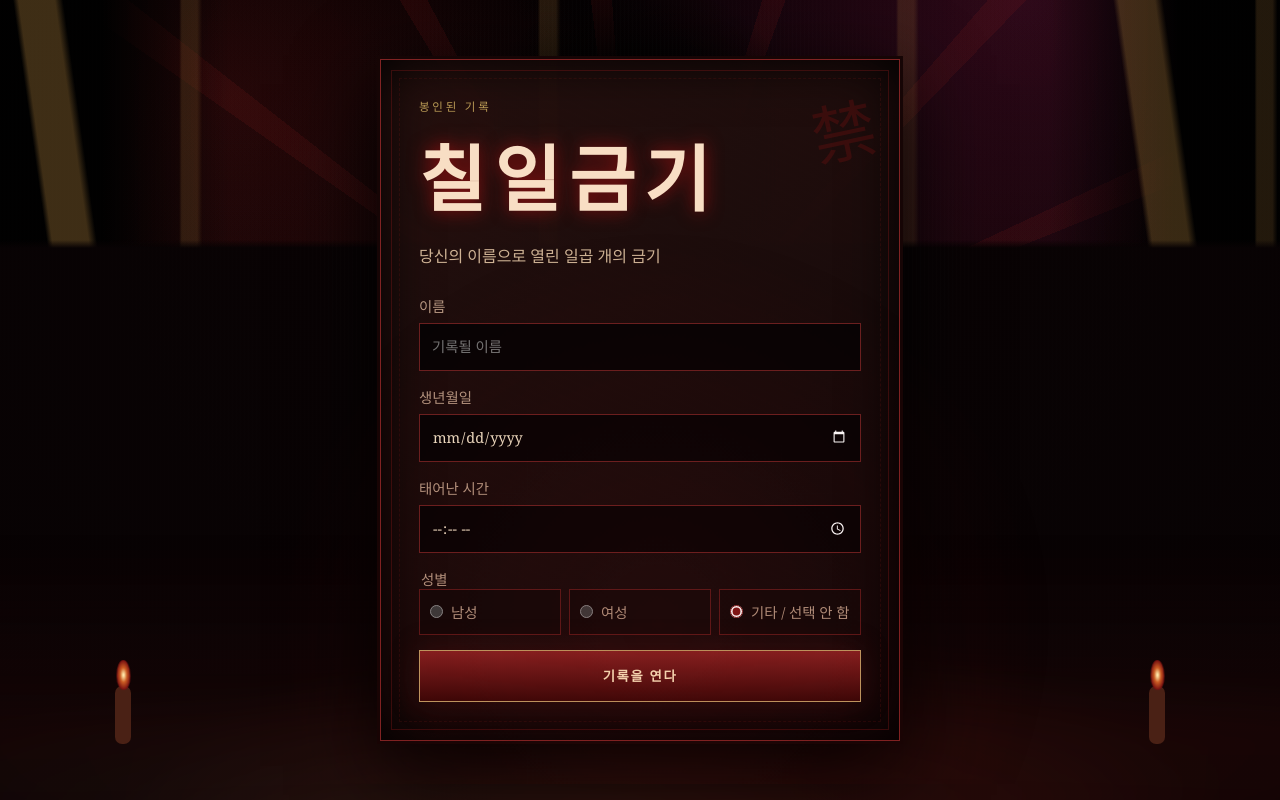
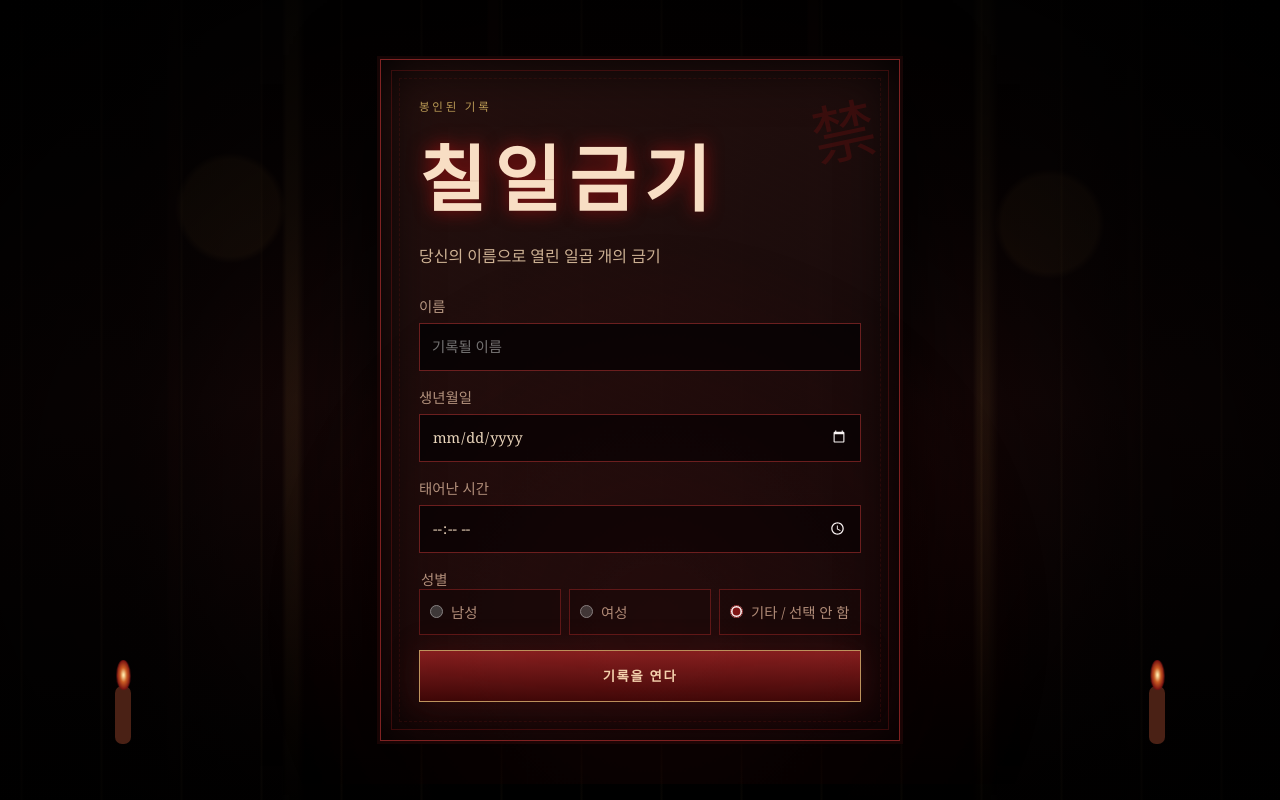
Before and after one commit to alialialicee/ali_77gi, a React (Vite) app: page / in a window 1280 px wide. Built offline with nearby package versions, Linux system fonts and the light colour scheme.

Commit message:
feat: add occult scene backgrounds and result title wrap

```diff
--- a/src/components/ResultScreen.tsx
+++ b/src/components/ResultScreen.tsx
@@ -14,8 +14,11 @@ export default function ResultScreen({ result, onReset }: Props) {
         </div>
         <header className="result-hero">
           <p className="eyebrow">봉인된 칠일금기 기록</p>
-          <h1 id="result-title">이레의 금기 기록</h1>
-          <p className="result-owner">{result.title}</p>
+          <h1 id="result-title" aria-label={result.title}>
+            <span className="result-title__name">{result.ownerName}님,</span>
+            <span className="result-title__omen">피해야 할 일곱 날의 예지</span>
+          </h1>
+          <p className="result-owner">봉인된 금기 문서가 이름을 기억했습니다.</p>
           <p className="summary">{result.summary}</p>
         </header>
 
--- a/src/styles.css
+++ b/src/styles.css
@@ -7,7 +7,16 @@ body:after{content:"";position:fixed;inset:0;pointer-events:none;background:radi
 .app-shell:before,.app-shell:after{content:"";position:fixed;pointer-events:none}
 .app-shell:before{inset:0;z-index:-4;background:linear-gradient(180deg,transparent 0 30%,#070203 31% 100%),radial-gradient(ellipse at 50% 34%,#050202 0 8%,#0000 9% 100%),linear-gradient(82deg,transparent 0 9%,#b8873f55 9.4% 12%,transparent 12.6% 88%,#b8873f4d 88.4% 91%,transparent 91.6%),repeating-linear-gradient(90deg,transparent 0 14%,#a8783933 14.2% 15.4%,transparent 15.8% 28%);clip-path:polygon(0 0,100% 0,100% 100%,0 100%)}
 .app-shell:after{left:-10%;right:-10%;bottom:-12%;height:42svh;z-index:-2;background:radial-gradient(ellipse at 50% 100%,#c94b3338,transparent 54%),radial-gradient(ellipse at 28% 85%,#f0d0a014,transparent 34%),radial-gradient(ellipse at 72% 78%,#b62e241c,transparent 38%),linear-gradient(0deg,#090303 0%,#2b0a0a8a 42%,transparent 100%);filter:blur(10px);animation:smoke 10s ease-in-out infinite}
-.screen{position:relative;min-height:100svh;padding:24px 16px;display:grid;place-items:center}
+.screen{position:relative;isolation:isolate;min-height:100svh;padding:24px 16px;display:grid;place-items:center;overflow:hidden}
+.screen:before,.screen:after{content:"";position:absolute;inset:0;pointer-events:none}
+.screen:before{z-index:-3;background:#050203}
+.screen:after{z-index:-2;background:radial-gradient(ellipse at 50% 38%,#0000 0 28%,#050203b8 66%,#000 100%),linear-gradient(180deg,#0009,#07020366 42%,#000d),repeating-linear-gradient(0deg,#0000 0 6px,#0004 7px);mix-blend-mode:normal}
+.intro-screen:before{background:radial-gradient(ellipse at 50% 58%,#b3372526,transparent 34%),radial-gradient(ellipse at 50% 88%,#050203 0 24%,transparent 25%),linear-gradient(90deg,#080303 0 10%,transparent 18% 82%,#080303 90% 100%),radial-gradient(circle at 50% 36%,#1c0909 0 11%,#0000 12%),linear-gradient(90deg,transparent 0 22%,#b7894640 22.4% 23.2%,transparent 23.8% 76%,#b7894638 76.4% 77.2%,transparent 78%),repeating-linear-gradient(90deg,#120707 0 13%,#2a0e0c 13.2% 13.9%,#120707 14.1% 25%),repeating-linear-gradient(0deg,#0000 0 52px,#8d171721 53px 54px),linear-gradient(180deg,#130607,#070203 68%)}
+.intro-screen:after{background:radial-gradient(ellipse at 50% 62%,#0000 0 24%,#0009 56%,#000 100%),radial-gradient(circle at 18% 26%,#a8743528 0 4%,transparent 4.6%),radial-gradient(circle at 82% 28%,#a8743522 0 4%,transparent 4.6%),repeating-linear-gradient(90deg,transparent 0 20px,#d4a15b12 21px 22px,transparent 23px 80px),linear-gradient(180deg,#0008,#24090966 50%,#000d)}
+.loading-screen:before{background:radial-gradient(ellipse at 50% 74%,#b3222438,transparent 38%),radial-gradient(circle at 50% 57%,transparent 0 102px,#9d20205c 104px 106px,transparent 108px 150px,#be8c4640 151px 153px,transparent 155px),radial-gradient(ellipse at 50% 34%,#020101 0 12%,transparent 13%),linear-gradient(82deg,transparent 0 36%,#080303 36.5% 42%,transparent 42.5% 58%,#080303 58.5% 64%,transparent 64.5%),radial-gradient(circle at 22% 66%,#d7a35b24 0 3%,transparent 4%),radial-gradient(circle at 78% 66%,#d7a35b24 0 3%,transparent 4%),linear-gradient(180deg,#080203,#210708 56%,#050203)}
+.loading-screen:after{background:radial-gradient(ellipse at 50% 52%,#0000 0 20%,#2a050899 46%,#000 100%),radial-gradient(ellipse at 50% 72%,#b21f1f38,transparent 42%),repeating-conic-gradient(from 12deg at 50% 58%,#9f1e1e22 0 4deg,transparent 4deg 22deg),linear-gradient(180deg,#000a,#0003 45%,#000e)}
+.result-screen:before{background:radial-gradient(ellipse at 50% 62%,#8a17172e,transparent 36%),radial-gradient(circle at 50% 42%,transparent 0 86px,#71151555 88px 90px,transparent 92px 132px,#b88a4638 134px 135px,transparent 137px),linear-gradient(90deg,#050202 0 12%,transparent 22% 78%,#050202 88%),repeating-linear-gradient(90deg,#140706 0 16%,#3a120d 16.2% 17.2%,#140706 17.5% 31%),repeating-linear-gradient(0deg,#0000 0 44px,#9f24242b 45px 46px),radial-gradient(ellipse at 50% 92%,#0b0303 0 24%,transparent 25%),linear-gradient(180deg,#160706,#070203 72%)}
+.result-screen:after{background:radial-gradient(ellipse at 50% 36%,#0000 0 22%,#0008 58%,#000 100%),radial-gradient(circle at 50% 48%,#8f1d1d22,transparent 25%),linear-gradient(120deg,transparent 0 44%,#b46f3814 45% 47%,transparent 48%),linear-gradient(180deg,#000b,#1606064d 48%,#000e)}
 .reveal{animation:reveal .7s ease both}
 .paper-card{position:relative;width:min(100%,520px);padding:28px 20px;border:1px solid #802323;background:linear-gradient(145deg,#27110fee,#120809f6),repeating-linear-gradient(25deg,#ffffff06 0 2px,transparent 2px 9px);box-shadow:0 0 0 3px #160505,0 25px 80px #000,inset 0 0 55px #000;overflow:hidden}
 .paper-card:before,.paper-card:after{content:"";position:absolute;inset:10px;border:1px solid #7a171766;pointer-events:none}
@@ -59,7 +68,8 @@ fieldset{border:0;padding:0;margin:0}
 .result-document:after{inset:15px;border-color:#b8955450;background:radial-gradient(circle at 50% 45%,transparent 0 76px,#7e17172f 77px 79px,transparent 80px 112px,#b8955426 113px 114px,transparent 115px),linear-gradient(120deg,transparent 0 46%,#b65d2f12 47% 49%,transparent 50%);border-style:dashed}
 .document-seal{position:absolute;right:18px;top:18px;width:72px;height:72px;display:grid;place-items:center;border:1px solid #8f201c69;border-radius:50%;color:#7a1717a8;font-size:2.4rem;text-shadow:0 0 14px #8b1717;transform:rotate(-13deg);box-shadow:inset 0 0 24px #2d0404,0 0 34px #7e171733;pointer-events:none}
 .result-hero{position:relative;z-index:1;padding:4px 4px 0}
-.result-document h1{max-width:11em;font-size:clamp(1.55rem,5.8vw,2.45rem);line-height:1.1;margin-bottom:0;letter-spacing:.035em;text-shadow:0 0 10px #8b1010,0 1px 0 #000}
+.result-document h1{max-width:13em;font-size:clamp(1.7rem,5.8vw,2.4rem);line-height:1.14;margin:0 auto 0 0;letter-spacing:.02em;text-shadow:0 0 10px #8b1010,0 1px 0 #000;word-break:keep-all;overflow-wrap:normal;text-wrap:balance}
+.result-title__name,.result-title__omen{display:block}.result-title__omen{white-space:normal}
 .result-owner{margin:7px 0 0;color:#b99662;font-size:.82rem;letter-spacing:.08em}
 .result-document .summary{max-width:42rem;margin:7px 0 0;font-size:clamp(.94rem,3.2vw,1.06rem);line-height:1.52;color:#d8bea0}
 .common-warnings{position:relative;z-index:1;display:grid;grid-template-columns:1fr;gap:9px;margin:13px 0 16px}
@@ -132,7 +142,8 @@ to{opacity:1;filter:none;transform:none}
 .result-screen{padding:36px 24px}
 .result-document{padding:38px;max-width:860px}
 .daily-list{grid-template-columns:1fr 1fr;gap:18px}
-.result-document h1{font-size:clamp(1.9rem,3.7vw,2.65rem)}
+.result-document h1{font-size:clamp(1.9rem,3.4vw,2.5rem)}
+.result-title__name,.result-title__omen{display:inline}.result-title__name:after{content:" "}
 }
 
 @media (prefers-reduced-motion:reduce){*,*:before,*:after{animation-duration:.01ms!important;animation-iteration-count:1!important;scroll-behavior:auto!important}
--- a/src/utils/generateFortune.ts
+++ b/src/utils/generateFortune.ts
@@ -3,7 +3,7 @@ import { absoluteTaboos, avoidActions, avoidColors, avoidObjects, avoidPeople, a
 export type Gender = 'male' | 'female' | 'other';
 export interface UserInput { name: string; birthDate: string; birthTime: string; gender: Gender; }
 export interface DailyTaboo { dayLabel: string; tabooNumber: string; time: string; place: string; person: string; object: string; action: string; message: string; }
-export interface FortuneResult { title: string; summary: string; avoidColor: string; avoidPlace: string; avoidTime: string; dailyTaboos: DailyTaboo[]; absoluteTaboo: string; finalWarning: string; }
+export interface FortuneResult { title: string; ownerName: string; summary: string; avoidColor: string; avoidPlace: string; avoidTime: string; dailyTaboos: DailyTaboo[]; absoluteTaboo: string; finalWarning: string; }
 
 const dayLabels = ['월요일','화요일','수요일','목요일','금요일','토요일','일요일'];
 const tabooNumbers = ['금기 一','금기 二','금기 三','금기 四','금기 五','금기 六','금기 七'];
@@ -73,9 +73,9 @@ export function generateFortune(input: UserInput, now = new Date()): FortuneResu
     return { dayLabel, tabooNumber: tabooNumbers[dayIndex], ...taboo, message: applyTemplate(template, taboo) };
   });
 
-  const titleFormats = [`${input.name}님의 이름으로 열린 칠일금기`, `${input.name}님의 이레 금기 기록`, `${input.name}님, 피해야 할 일곱 기록`];
   return {
-    title: seededPick(titleFormats, commonSeed + 3),
+    title: `${input.name}님, 피해야 할 일곱 날의 예지`,
+    ownerName: input.name,
     summary: seededPick(weeklySummaries, commonSeed + 5),
     avoidColor: seededPick(avoidColors, commonSeed + 7),
     avoidPlace: seededPick(avoidPlaces, commonSeed + 13),
```
